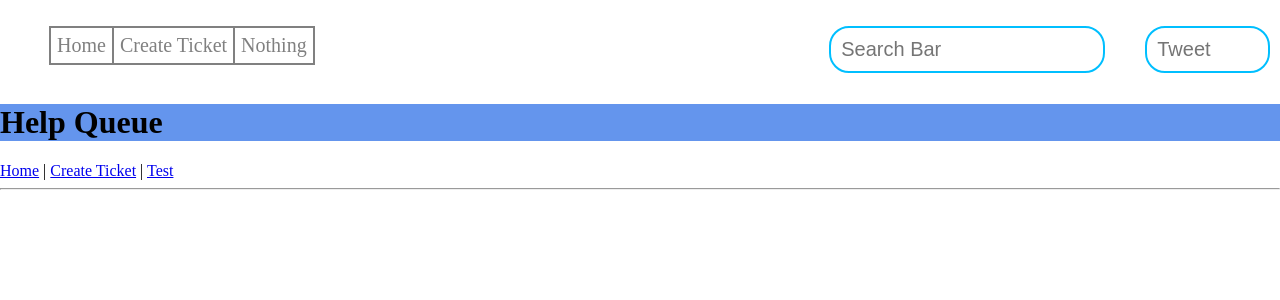
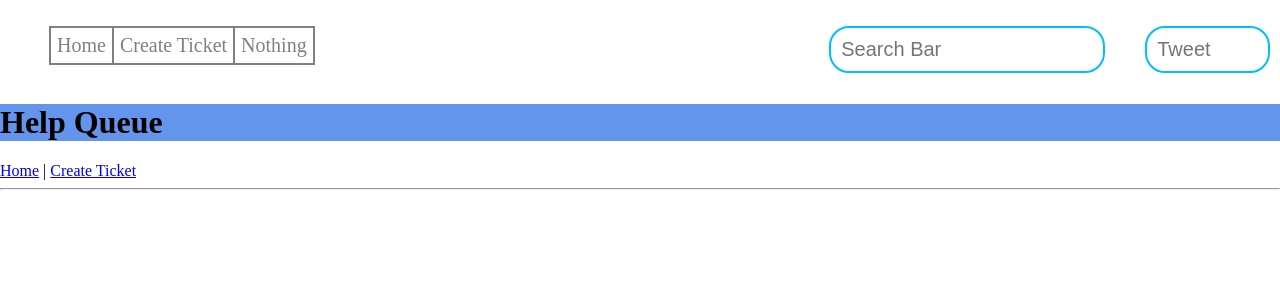
Before and after one commit to weidai07/help-redux, a React app: page /newticket in a window 1280 px wide. Shown: the top 300 px of the page. Built offline with nearby package versions, Linux system fonts and the light colour scheme.

Commit message:
Update help queue

```diff
--- a/src/components/App.jsx
+++ b/src/components/App.jsx
@@ -59,7 +59,7 @@ export default App;
 
 
 
-//   <Route path='/newticket' render={() => <NewTicketControl
+//   < Route path = '/newticket' render = {() => <NewTicketControl
 //     onSubmitNewTicketForm={this.handleAddingNewTicketToList} />} />
 
 
@@ -77,7 +77,7 @@ export default App;
 // NewTicketForm
 
 
-//  function handleNewTicketFormSubmission(event) {
+//   function handleNewTicketFormSubmission(event) {
 //     event.preventDefault();
 //     props.onSubmitNewTicketForm({ names: _names.value, location: _location.value, issue: _issue.value });
 //     _names.value = '';
--- a/src/components/Header.jsx
+++ b/src/components/Header.jsx
@@ -1,5 +1,6 @@
 import React from 'react';
 import { Link } from 'react-router-dom';
+
 
 function Header() {
 
@@ -11,7 +12,7 @@ function Header() {
   return (
     <div>
       <h1 style={headerStyles} >Help Queue</h1>
-      <Link to="/">Home</Link> | <Link to="/newticket">Create Ticket</Link> | <Link to="/test">Test</Link>
+      <Link to="/">Home</Link> | <Link to="/newticket">Create Ticket</Link>
     </div>
   );
 }
```
Also changed, not shown: .eslintrc.json, src/components/Ticket.jsx (line endings or trailing spaces), 1 other file (tests, documents, lock files or other folders).
